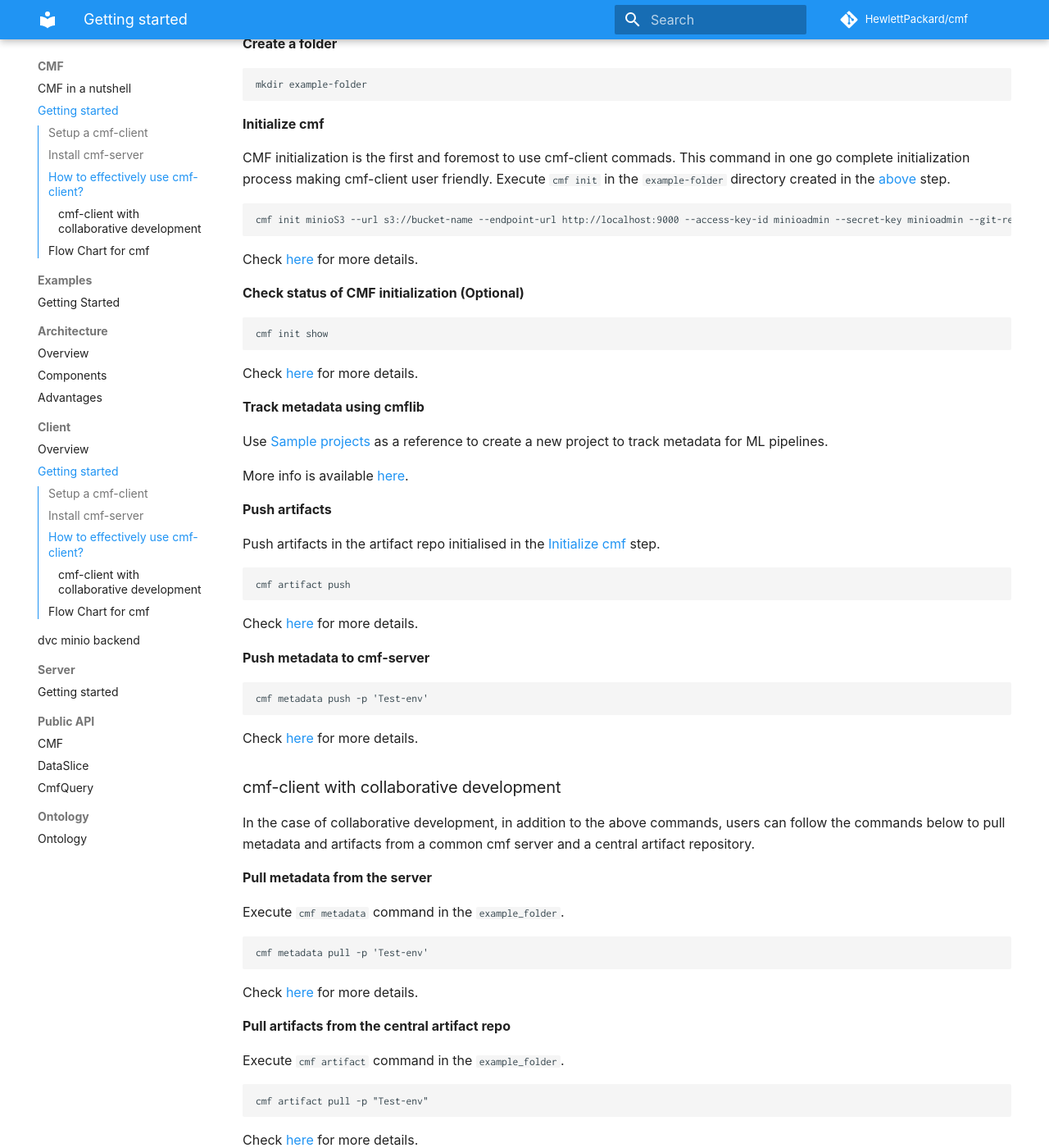
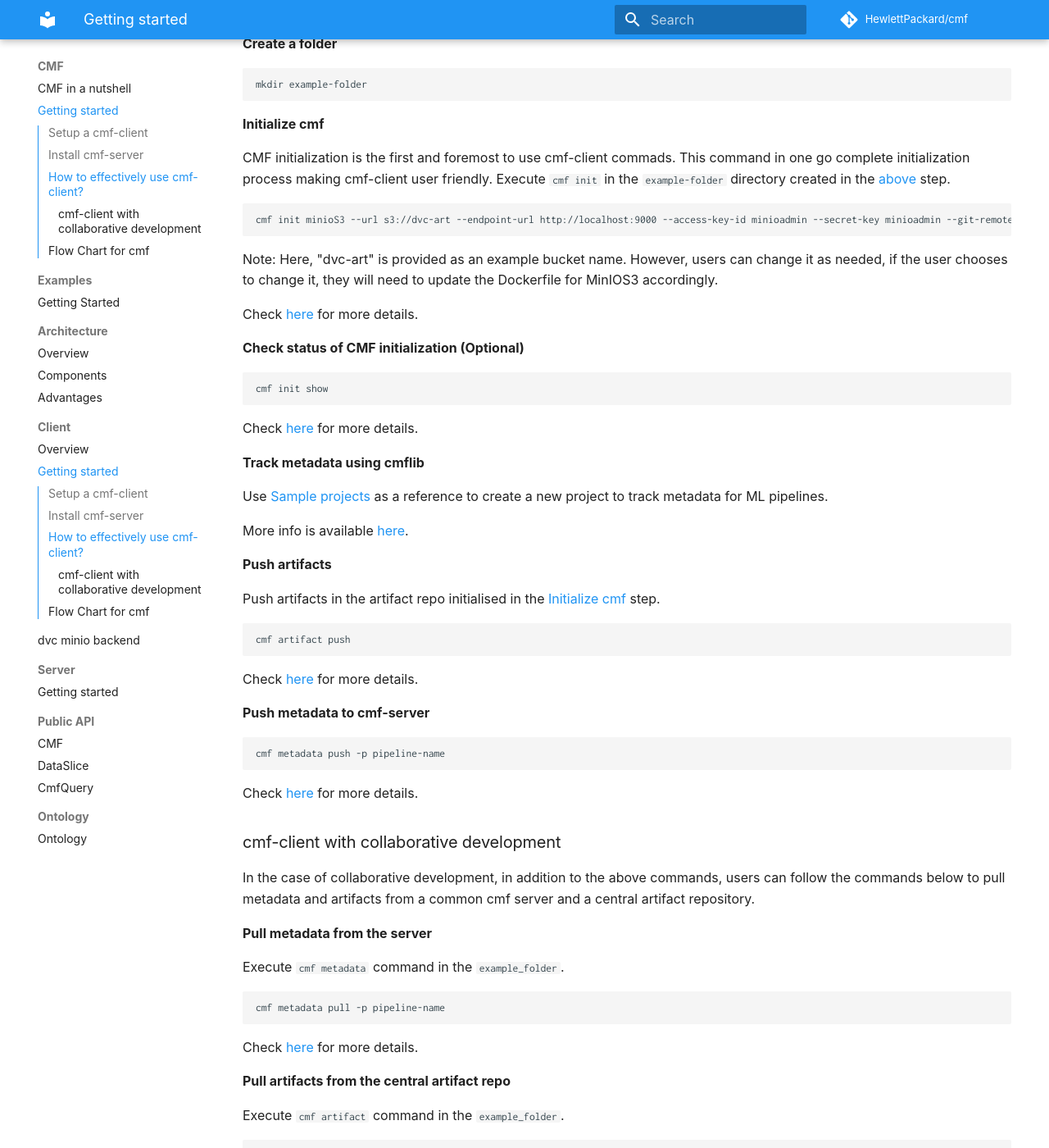
Before and after one commit to HewlettPackard/cmf, an MkDocs documentation site: the page built from docs/cmf_client/step-by-step.md, in a window 1280 px wide and 1400 px high, scrolled down 1237 px. Shown: the whole window at 82% size. Built offline with MkDocs 1.6.1 and Material for MkDocs 9.7.7, drawn with Linux system fonts in a browser that asks for light colours; some web fonts are replaced; comment, search, counter and statistics services are not loaded; some of the changed text lies outside the part shown.

Commit message:
Update step-by-step.md
Replaced Test-env to pipeline name and added bucket name as "dvc-art" with a note for the user

````diff
--- a/docs/cmf_client/step-by-step.md
+++ b/docs/cmf_client/step-by-step.md
@@ -44,8 +44,10 @@ mkdir example-folder
 
 CMF initialization is the first and foremost to use cmf-client commads. This command in one go complete initialization process making cmf-client user friendly.     Execute `cmf init` in the `example-folder` directory created in the [above](#create-a-folder) step.
 ```
-cmf init minioS3 --url s3://bucket-name --endpoint-url http://localhost:9000 --access-key-id minioadmin --secret-key minioadmin --git-remote-url https://github.com/user/experiment-repo.git --cmf-server-url http://x.x.x.x:8080  --neo4j-user neo4j --neo4j-password password --neo4j-uri bolt://X.X.X.X:7687
+cmf init minioS3 --url s3://dvc-art --endpoint-url http://localhost:9000 --access-key-id minioadmin --secret-key minioadmin --git-remote-url https://github.com/user/experiment-repo.git --cmf-server-url http://x.x.x.x:8080  --neo4j-user neo4j --neo4j-password password --neo4j-uri bolt://X.X.X.X:7687
 ```
+Note: Here, "dvc-art" is provided as an example bucket name. However, users can change it as needed, if the user chooses to change it, they will need to update the Dockerfile for MinIOS3 accordingly.
+
 Check [here](./cmf_client.md) for more details.
 
 **Check status of CMF initialization (Optional)**
@@ -70,7 +72,7 @@ Check [here](./cmf_client.md) for more details.
 
 **Push metadata to cmf-server**
 ```
-cmf metadata push -p 'Test-env'
+cmf metadata push -p pipeline-name
 ```
 Check [here](./cmf_client.md) for more details.
 
@@ -81,7 +83,7 @@ In the case of collaborative development, in addition to the above commands, use
 
 Execute `cmf metadata` command in the `example_folder`.
 ```
-cmf metadata pull -p 'Test-env'
+cmf metadata pull -p pipeline-name
 ```
 Check [here](./cmf_client.md) for more details.
 
@@ -89,7 +91,7 @@ Check [here](./cmf_client.md) for more details.
 
 Execute `cmf artifact` command in the `example_folder`.
 ```
-cmf artifact pull -p "Test-env"
+cmf artifact pull -p pipeline-name
 ```
 Check [here](./cmf_client.md) for more details.
 
````
